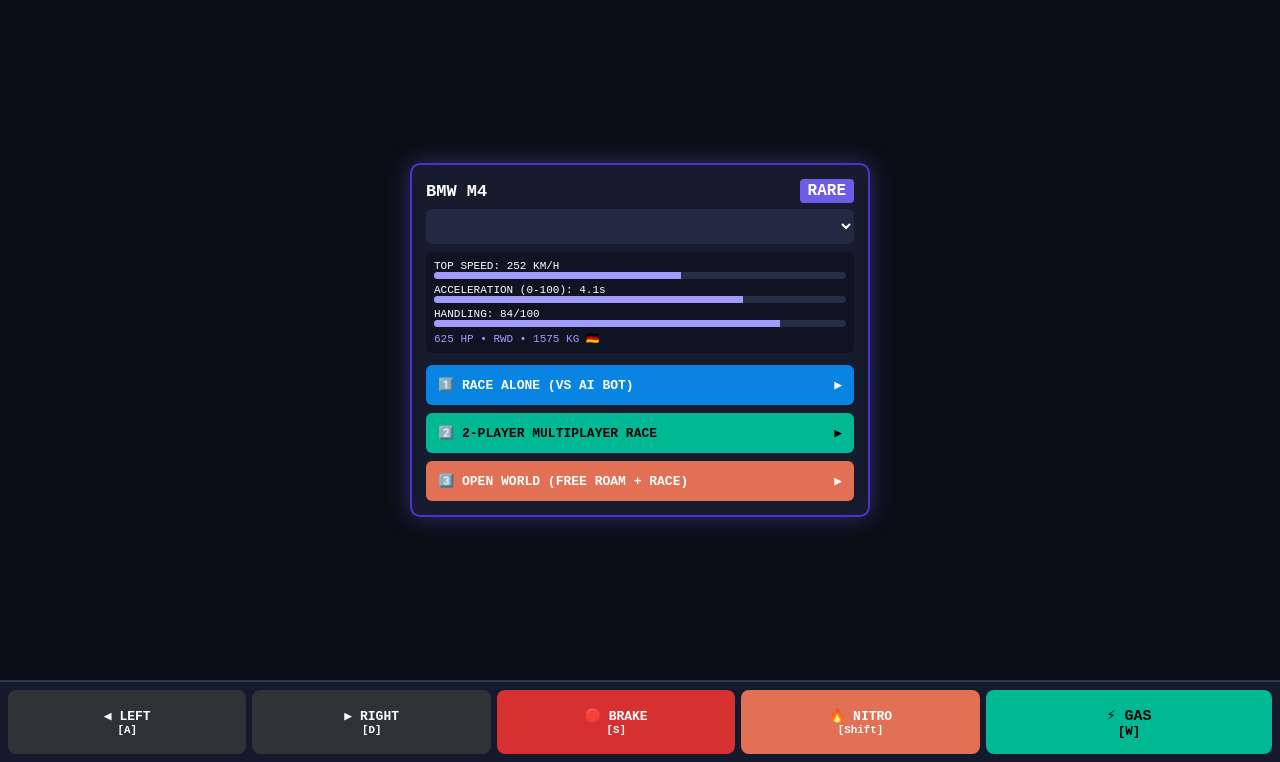
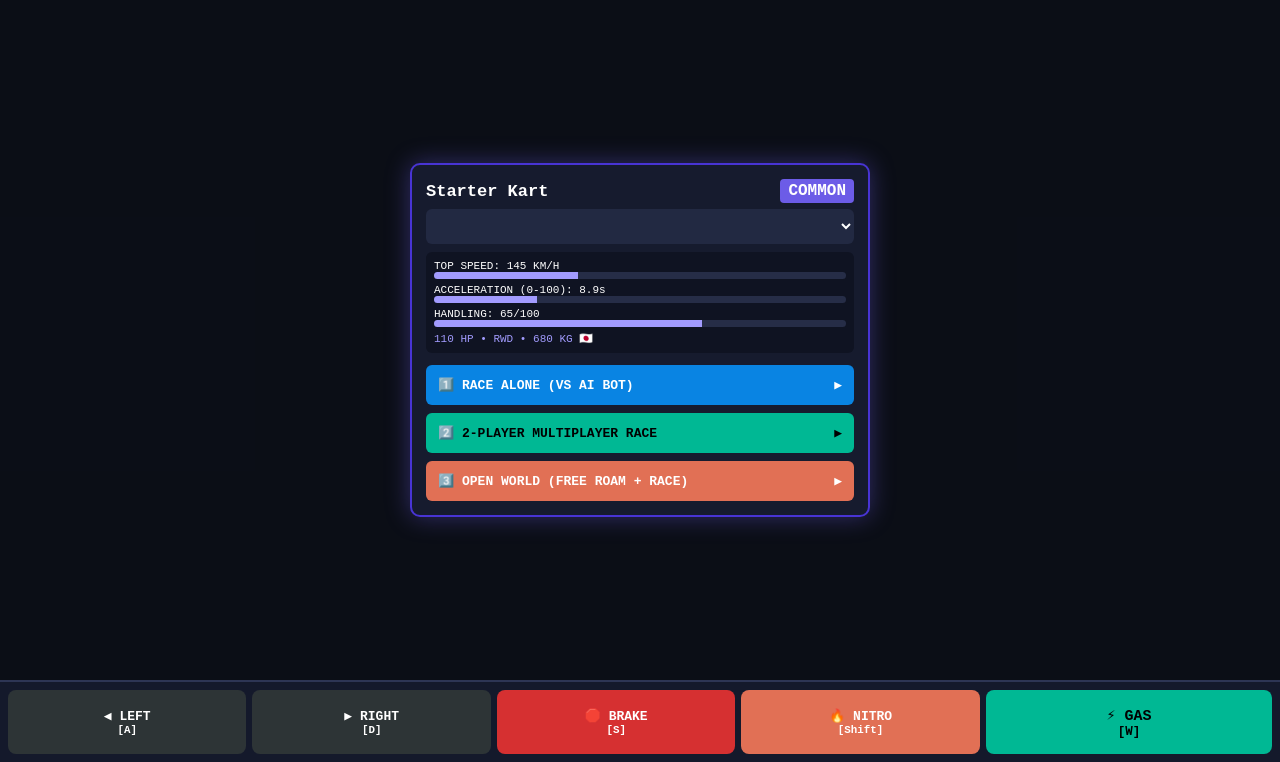
Before and after one commit to annetsilva77-blip/discord-economy-bot-test, a Flask app: template templates/activity.html in a window 1280 px wide. Shown: the part 38-800 px from the top of the page. Run offline with Flask 3, Linux system fonts and the light colour scheme; the template is opened without the code that fills it: most values are stand-ins (such as "Sample title", 1, 10 or a date in 2020); lists and menus that the app fills with data are empty; parts of the project's set-up code (start-up, migrations or seed data) failed here and were passed over.

Commit message:
Update activity.html

```diff
--- a/templates/activity.html
+++ b/templates/activity.html
@@ -29,7 +29,7 @@
     }
     .badge { background: #6c5ce7; padding: 3px 8px; border-radius: 4px; font-weight: bold; }
     #main { flex: 1; position: relative; overflow: hidden; }
-    canvas { width: 100%; height: 100%; display: block; image-rendering: pixelated; }
+    canvas { width: 100%; height: 100%; display: block; image-rendering: pixelated; outline: none; }
 
     #lobby-overlay {
       position: absolute;
@@ -78,6 +78,7 @@
       justify-content: space-between;
       align-items: center;
     }
+    .mode-btn:hover { filter: brightness(1.15); }
     .m-solo { background: #0984e3; }
     .m-multi { background: #00b894; color: #000; }
     .m-open { background: #e17055; }
@@ -147,36 +148,36 @@
   </header>
 
   <div id="main">
-    <canvas id="gameCanvas"></canvas>
+    <canvas id="gameCanvas" tabindex="0"></canvas>
 
     <div id="lobby-overlay">
       <div class="card">
         <div style="display:flex;justify-content:space-between;align-items:center;">
-          <strong id="car-title" style="font-size:17px;">BMW M4</strong>
-          <span id="car-rarity" class="badge">RARE</span>
+          <strong id="car-title" style="font-size:17px;">Starter Kart</strong>
+          <span id="car-rarity" class="badge">COMMON</span>
         </div>
         <select id="car-select"></select>
 
         <div class="car-stats">
-          <div>TOP SPEED: <span id="st-speed">252</span> KM/H</div>
-          <div class="bar-bg"><div id="bar-speed" class="bar-fill" style="width:60%"></div></div>
-          <div>ACCELERATION (0-100): <span id="st-accel">4.1</span>s</div>
-          <div class="bar-bg"><div id="bar-accel" class="bar-fill" style="width:75%"></div></div>
-          <div>HANDLING: <span id="st-hand">84</span>/100</div>
-          <div class="bar-bg"><div id="bar-hand" class="bar-fill" style="width:84%"></div></div>
+          <div>TOP SPEED: <span id="st-speed">145</span> KM/H</div>
+          <div class="bar-bg"><div id="bar-speed" class="bar-fill" style="width:35%"></div></div>
+          <div>ACCELERATION (0-100): <span id="st-accel">8.9</span>s</div>
+          <div class="bar-bg"><div id="bar-accel" class="bar-fill" style="width:25%"></div></div>
+          <div>HANDLING: <span id="st-hand">65</span>/100</div>
+          <div class="bar-bg"><div id="bar-hand" class="bar-fill" style="width:65%"></div></div>
           <div style="margin-top:4px;color:#a29bfe;">
-            <span id="st-hp">625</span> HP • <span id="st-drive">RWD</span> • <span id="st-weight">1575</span> KG <span id="st-flag">🇩🇪</span>
+            <span id="st-hp">110</span> HP • <span id="st-drive">RWD</span> • <span id="st-weight">680</span> KG <span id="st-flag">🇯🇵</span>
           </div>
         </div>
 
         <div class="mode-grid">
-          <button class="mode-btn m-solo" id="pick-solo">
+          <button type="button" class="mode-btn m-solo" id="pick-solo">
             <span>1️⃣ RACE ALONE (VS AI BOT)</span><span>▶</span>
           </button>
-          <button class="mode-btn m-multi" id="pick-multi">
+          <button type="button" class="mode-btn m-multi" id="pick-multi">
             <span>2️⃣ 2-PLAYER MULTIPLAYER RACE</span><span>▶</span>
           </button>
-          <button class="mode-btn m-open" id="pick-openworld">
+          <button type="button" class="mode-btn m-open" id="pick-openworld">
             <span>3️⃣ OPEN WORLD (FREE ROAM + RACE)</span><span>▶</span>
           </button>
         </div>
@@ -186,23 +187,23 @@
     <div id="mp-wait-bar">
       <div id="mp-players-text" style="font-size:12px;margin-bottom:8px;">Waiting for racers...</div>
       <div style="display:flex;gap:8px;justify-content:center;">
-        <button id="btn-mp-ready" style="background:#0984e3;color:#fff;padding:8px 12px;">✅ READY</button>
-        <button id="btn-mp-start" style="background:#00b894;color:#000;padding:8px 12px;">🏁 START RACE</button>
+        <button type="button" id="btn-mp-ready" style="background:#0984e3;color:#fff;padding:8px 12px;">✅ READY</button>
+        <button type="button" id="btn-mp-start" style="background:#00b894;color:#000;padding:8px 12px;">🏁 START RACE</button>
       </div>
     </div>
 
     <div id="ow-bar">
       <span id="ow-status">FREE ROAM</span>
-      <button id="btn-ow-race" style="background:#ffeaa7;color:#000;padding:5px 10px;">🏁 STREET RACE</button>
+      <button type="button" id="btn-ow-race" style="background:#ffeaa7;color:#000;padding:5px 10px;">🏁 STREET RACE</button>
     </div>
   </div>
 
   <div id="controls">
-    <button class="ctrl-btn" id="btn-left">◀ LEFT<small>[A]</small></button>
-    <button class="ctrl-btn" id="btn-right">▶ RIGHT<small>[D]</small></button>
-    <button class="ctrl-btn" id="btn-brake">🛑 BRAKE<small>[S]</small></button>
-    <button class="ctrl-btn" id="btn-nitro">🔥 NITRO<small>[Shift]</small></button>
-    <button class="ctrl-btn" id="btn-gas">⚡ GAS<small>[W]</small></button>
+    <button type="button" class="ctrl-btn" id="btn-left">◀ LEFT<small>[A]</small></button>
+    <button type="button" class="ctrl-btn" id="btn-right">▶ RIGHT<small>[D]</small></button>
+    <button type="button" class="ctrl-btn" id="btn-brake">🛑 BRAKE<small>[S]</small></button>
+    <button type="button" class="ctrl-btn" id="btn-nitro">🔥 NITRO<small>[Shift]</small></button>
+    <button type="button" class="ctrl-btn" id="btn-gas">⚡ GAS<small>[W]</small></button>
   </div>
 
   <script type="module">
@@ -225,6 +226,43 @@
       hp: 110, drivetrain: "RWD", weight: 680, flag: "🇯🇵", emoji: "🛺"
     }];
     let selectedCar = ownedCars[0];
+
+    function renderCarSelect() {
+      const sel = document.getElementById("car-select");
+      sel.innerHTML = "";
+      ownedCars.forEach((c, idx) => {
+        const opt = document.createElement("option");
+        opt.value = idx;
+        opt.textContent = `${c.emoji} ${c.name} (${c.top_speed} KM/H • ${c.hp} HP)`;
+        if (c.name === selectedCar.name) opt.selected = true;
+        sel.appendChild(opt);
+      });
+      updateCarCard();
+    }
+
+    function updateCarCard() {
+      const c = selectedCar;
+      document.getElementById("car-title").textContent = `${c.emoji} ${c.name}`;
+      document.getElementById("car-rarity").textContent = c.rarity;
+      document.getElementById("car-rarity").style.background = c.color;
+      document.getElementById("st-speed").textContent = c.top_speed;
+      document.getElementById("bar-speed").style.width = Math.min(100, (c.top_speed / 430) * 100) + "%";
+      document.getElementById("st-accel").textContent = c.accel;
+      document.getElementById("bar-accel").style.width = Math.min(100, Math.max(15, (10.5 - c.accel) * 12)) + "%";
+      document.getElementById("st-hand").textContent = c.handling;
+      document.getElementById("bar-hand").style.width = c.handling + "%";
+      document.getElementById("st-hp").textContent = c.hp;
+      document.getElementById("st-drive").textContent = c.drivetrain;
+      document.getElementById("st-weight").textContent = c.weight;
+      document.getElementById("st-flag").textContent = c.flag;
+    }
+
+    document.getElementById("car-select").addEventListener("change", (e) => {
+      selectedCar = ownedCars[parseInt(e.target.value, 10)] || ownedCars[0];
+      updateCarCard();
+    });
+
+    renderCarSelect();
 
     async function initDiscordSDK() {
       const clientId = "{{ client_id }}";
@@ -253,7 +291,7 @@
 
     async function loadPlayerGarage() {
       try {
-        const res = await fetch(`/api/player/${encodeURIComponent(userId)}`);
+        const res = await fetch(/api/player/${encodeURIComponent(userId)});
         const data = await res.json();
         if (data.cars && data.cars.length > 0) {
           ownedCars = data.cars;
@@ -267,39 +305,6 @@
       renderCarSelect();
     }
 
-    function renderCarSelect() {
-      const sel = document.getElementById("car-select");
-      sel.innerHTML = "";
-      ownedCars.forEach((c, idx) => {
-        const opt = document.createElement("option");
-        opt.value = idx;
-        opt.textContent = `${c.emoji} ${c.name} (${c.top_speed} KM/H • ${c.hp} HP)`;
-        if (c.name === selectedCar.name) opt.selected = true;
-        sel.appendChild(opt);
-      });
-      updateCarCard();
-    }
-
-    function updateCarCard() {
-      const c = selectedCar;
-      document.getElementById("car-title").textContent = ${c.emoji} ${c.name};
-      document.getElementById("car-rarity").textContent = c.rarity;
-      document.getElementById("car-rarity").style.background = c.color;
-      document.getElementById("st-speed").textContent = c.top_speed;
-      document.getElementById("bar-speed").style.width = Math.min(100, (c.top_speed / 430) * 100) + "%";
-      document.getElementById("st-accel").textContent = c.accel;
-      document.getElementById("bar-accel").style.width = Math.min(100, Math.max(15, (10.5 - c.accel) * 12)) + "%";
-      document.getElementById("st-hand").textContent = c.handling;
-      document.getElementById("bar-hand").style.width = c.handling + "%";
-      document.getElementById("st-hp").textContent = c.hp;
-      document.getElementById("st-drive").textContent = c.drivetrain;
-      document.getElementById("st-weight").textContent = c.weight;
-      document.getElementById("st-flag").textContent = c.flag;
-    }
-    document.getElementById("car-select").addEventListener("change", (e) => {
-      selectedCar = ownedCars[parseInt(e.target.value, 10)] || ownedCars[0];
-      updateCarCard();
-    });
     let gameMode = "lobby";
     let myProgress = 0;
     let mySpeed = 0;
@@ -314,6 +319,7 @@
     let owStreetRace = { active: false, countdown: 0, checkpoint_x: 1650, checkpoint_y: 350, winner: "" };
     let mpState = { status: "lobby", countdown: 0, winner: null, players: [] };
     const flames = [];
+
     function spawnFlame(x, y, angle, isNitro) {
       for (let i = 0; i < (isNitro ? 4 : 2); i++) {
         flames.push({
@@ -326,7 +332,9 @@
         });
       }
     }
+
     const keys = { gas: false, brake: false, left: false, right: false };
+
     function bindHold(id, prop) {
       const el = document.getElementById(id);
       const on = (e) => { e.preventDefault(); keys[prop] = true; el.classList.add("active"); };
@@ -337,38 +345,48 @@
       el.addEventListener("mouseup", off);
       el.addEventListener("mouseleave", off);
     }
+
     bindHold("btn-gas", "gas");
     bindHold("btn-brake", "brake");
     bindHold("btn-left", "left");
     bindHold("btn-right", "right");
+
     document.getElementById("btn-nitro").addEventListener("click", () => {
       if (nitroTimer <= 0) nitroTimer = 2.0;
     });
+
     window.addEventListener("keydown", (e) => {
+      if (["ArrowUp", "ArrowDown", "ArrowLeft", "ArrowRight", " "].includes(e.key)) e.preventDefault();
       if (e.key === "w" || e.key === "W" || e.key === "ArrowUp") keys.gas = true;
       if (e.key === "s" || e.key === "S" || e.key === "ArrowDown") keys.brake = true;
       if (e.key === "a" || e.key === "A" || e.key === "ArrowLeft") keys.left = true;
       if (e.key === "d" || e.key === "D" || e.key === "ArrowRight") keys.right = true;
       if (e.key === "Shift" && nitroTimer <= 0) nitroTimer = 2.0;
     });
+
     window.addEventListener("keyup", (e) => {
       if (e.key === "w" || e.key === "W" || e.key === "ArrowUp") keys.gas = false;
       if (e.key === "s" || e.key === "S" || e.key === "ArrowDown") keys.brake = false;
       if (e.key === "a" || e.key === "A" || e.key === "ArrowLeft") keys.left = false;
       if (e.key === "d" || e.key === "D" || e.key === "ArrowRight") keys.right = false;
     });
+
+    const canvas = document.getElementById("gameCanvas");
+    const ctx = canvas.getContext("2d");
+
     function enterMode(mode) {
       gameMode = mode;
       document.getElementById("lobby-overlay").style.display = "none";
       document.getElementById("mp-wait-bar").style.display = mode === "multi" ? "block" : "none";
       document.getElementById("ow-bar").style.display = mode === "openworld" ? "flex" : "none";
       document.getElementById("hdr-mode").textContent = mode.toUpperCase();
+      canvas.focus();
       myProgress = 0;
       mySpeed = 0;
       nitroTimer = 0;
       if (mode === "solo") {
         aiProgress = 0;
-        soloCountdown = 3.0;
+        soloCountdown = 2.0;
         soloWinner = "";
       } else if (mode === "multi") {
         syncMultiplayer("update");
@@ -376,9 +394,11 @@
         syncOpenWorld("move");
       }
     }
+
     document.getElementById("pick-solo").addEventListener("click", () => enterMode("solo"));
     document.getElementById("pick-multi").addEventListener("click", () => enterMode("multi"));
     document.getElementById("pick-openworld").addEventListener("click", () => enterMode("openworld"));
+
     document.getElementById("btn-back-lobby").addEventListener("click", () => {
       gameMode = "lobby";
       document.getElementById("lobby-overlay").style.display = "flex";
@@ -386,6 +406,7 @@
       document.getElementById("ow-bar").style.display = "none";
       document.getElementById("hdr-mode").textContent = "LOBBY";
     });
+
     async function syncMultiplayer(action = "update") {
       if (gameMode !== "multi") return;
       try {
@@ -414,8 +435,10 @@
           "LOBBY: " + mpState.players.map(p => ${p.ready ? "✅" : "⏳"} ${p.username} (${p.car.name})).join(" | ");
       } catch (e) {}
     }
+
     document.getElementById("btn-mp-ready").addEventListener("click", () => syncMultiplayer("ready"));
     document.getElementById("btn-mp-start").addEventListener("click", () => syncMultiplayer("start"));
+
     async function syncOpenWorld(action = "move") {
       if (gameMode !== "openworld") return;
       try {
@@ -442,16 +465,18 @@
           : PLAYERS ONLINE: ${owPlayers.length};
       } catch (e) {}
     }
+
     document.getElementById("btn-ow-race").addEventListener("click", () => syncOpenWorld("start_street_race"));
+
     setInterval(() => {
       if (gameMode === "multi") syncMultiplayer("update");
       if (gameMode === "openworld") syncOpenWorld("move");
     }, 350);
-    const canvas = document.getElementById("gameCanvas");
-    const ctx = canvas.getContext("2d");
+
     function resize() { canvas.width = canvas.clientWidth; canvas.height = canvas.clientHeight; }
     window.addEventListener("resize", resize);
     resize();
+
     function drawPixelCar(x, y, angle, color, label, firing, isNitro) {
       ctx.save();
       ctx.translate(x, y);
@@ -481,14 +506,17 @@
       ctx.fillText(label, x, y - 18);
       ctx.textAlign = "left";
     }
+
     let lastTime = performance.now();
+
     function loop(now) {
       const dt = Math.min(0.1, (now - lastTime) / 1000);
       lastTime = now;
       if (nitroTimer > 0) nitroTimer -= dt;
       const isFiring = keys.gas || nitroTimer > 0;
-      const accelPower = (11.5 - selectedCar.accel) * 18;
+      const accelPower = Math.max(40, (11.5 - selectedCar.accel) * 24);
       const maxSpd = nitroTimer > 0 ? selectedCar.top_speed * 1.25 : selectedCar.top_speed;
+
       if (gameMode === "solo") {
         if (soloCountdown > 0) {
           soloCountdown -= dt;
@@ -496,8 +524,8 @@
           if (isFiring) mySpeed = Math.min(maxSpd, mySpeed + accelPower * dt);
           else mySpeed = Math.max(0, mySpeed - 45 * dt);
           if (keys.brake) mySpeed = Math.max(0, mySpeed - 140 * dt);
-          myProgress = Math.min(100, myProgress + (mySpeed / 2100) * dt * 100);
-          aiProgress = Math.min(100, aiProgress + ((180 + Math.random() * 60) / 2100) * dt * 100);
+          myProgress = Math.min(100, myProgress + (mySpeed / 1800) * dt * 100);
+          aiProgress = Math.min(100, aiProgress + ((165 + Math.random() * 55) / 1800) * dt * 100);
           if (myProgress >= 100) soloWinner = username;
           else if (aiProgress >= 100) soloWinner = "AI RIVAL BOT";
         }
@@ -506,7 +534,7 @@
           if (isFiring) mySpeed = Math.min(maxSpd, mySpeed + accelPower * dt);
           else mySpeed = Math.max(0, mySpeed - 45 * dt);
           if (keys.brake) mySpeed = Math.max(0, mySpeed - 140 * dt);
-          myProgress = Math.min(100, myProgress + (mySpeed / 2100) * dt * 100);
+          myProgress = Math.min(100, myProgress + (mySpeed / 1800) * dt * 100);
         }
       } else if (gameMode === "openworld") {
         if (isFiring) mySpeed = Math.min(maxSpd * 1.4, mySpeed + accelPower * 1.5 * dt);
@@ -525,17 +553,19 @@
           if (dist < 55) syncOpenWorld("win_street_race");
         }
       }
+
       document.getElementById("hdr-hud").textContent = ${Math.round(mySpeed)} KM/H${nitroTimer > 0 ? " 🔥" : ""};
       ctx.fillStyle = "#161b29";
       ctx.fillRect(0, 0, canvas.width, canvas.height);
+
       if (gameMode === "solo" || gameMode === "multi") {
         if (customBgImg && customBgImg.complete && customBgImg.naturalWidth > 0) {
           ctx.drawImage(customBgImg, 0, 0, canvas.width, canvas.height);
         }
         const racers = gameMode === "solo"
           ? [
-              { username: username, car: selectedCar, progress: myProgress, firing: isFiring },
-              { username: "AI Rival", car: { color: "#e84393" }, progress: aiProgress, firing: true }
+              { user_id: userId, username: username, car: selectedCar, progress: myProgress, firing: isFiring },
+              { user_id: "ai", username: "AI Rival", car: { color: "#e84393" }, progress: aiProgress, firing: soloCountdown <= 0 }
             ]
           : (mpState.players.length ? mpState.players : [{ user_id: userId, username: username, car: selectedCar, progress: myProgress, firing: isFiring }]);
         const laneH = Math.min(85, (canvas.height - 60) / Math.max(2, racers.length));
@@ -554,6 +584,15 @@
           ctx.fillStyle = (Math.floor(y / 10) % 2 === 0) ? "#fff" : "#000";
           ctx.fillRect(finishX, y, 10, 10);
         }
+        if (gameMode === "solo" && soloCountdown > 0) {
+          ctx.fillStyle = "rgba(0,0,0,0.55)";
+          ctx.fillRect(0, 0, canvas.width, canvas.height);
+          ctx.fillStyle = "#ff7675";
+          ctx.font = "bold 48px Courier New";
+          ctx.textAlign = "center";
+          ctx.fillText(Math.ceil(soloCountdown), canvas.width / 2, canvas.height / 2);
+          ctx.textAlign = "left";
+        }
         const winName = gameMode === "solo" ? soloWinner : (mpState.status === "finished" ? mpState.winner : "");
         if (winName) {
           ctx.fillStyle = "rgba(0,0,0,0.72)";
@@ -561,7 +600,10 @@
           ctx.fillStyle = "#ffeaa7";
           ctx.font = "bold 24px Courier New";
           ctx.textAlign = "center";
-          ctx.fillText(🏆 WINNER: ${winName}!, canvas.width / 2, canvas.height / 2);
+          ctx.fillText(🏆 WINNER: ${winName}!, canvas.width / 2, canvas.height / 2 - 10);
+          ctx.font = "14px Courier New";
+          ctx.fillStyle = "#fff";
+          ctx.fillText("Click screen to race again", canvas.width / 2, canvas.height / 2 + 22);
           ctx.textAlign = "left";
         }
       } else if (gameMode === "openworld") {
@@ -608,6 +650,13 @@
       }
       requestAnimationFrame(loop);
     }
+
+    canvas.addEventListener("click", () => {
+      canvas.focus();
+      if (gameMode === "solo" && soloWinner) enterMode("solo");
+      if (gameMode === "multi" && mpState.status === "finished") syncMultiplayer("reset");
+    });
+
     (async () => {
       await initDiscordSDK();
       await loadPlayerGarage();
```
